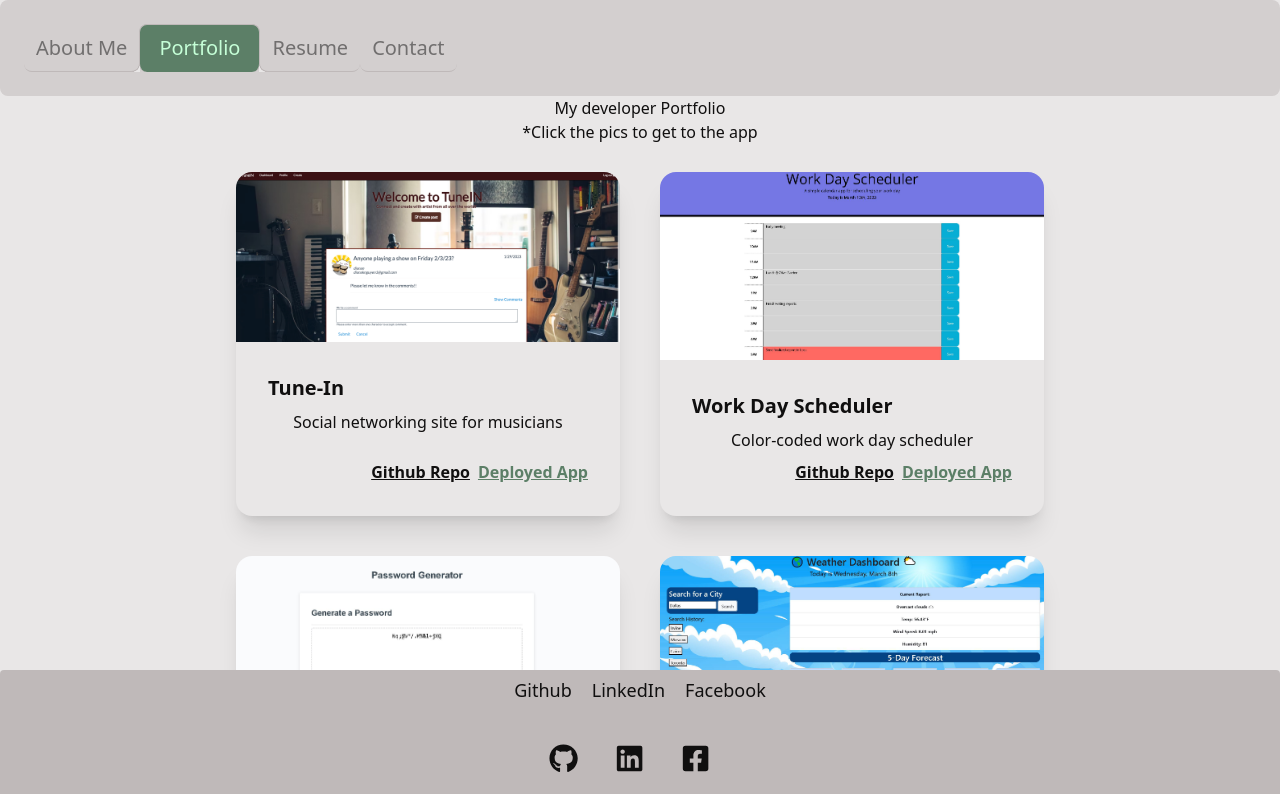
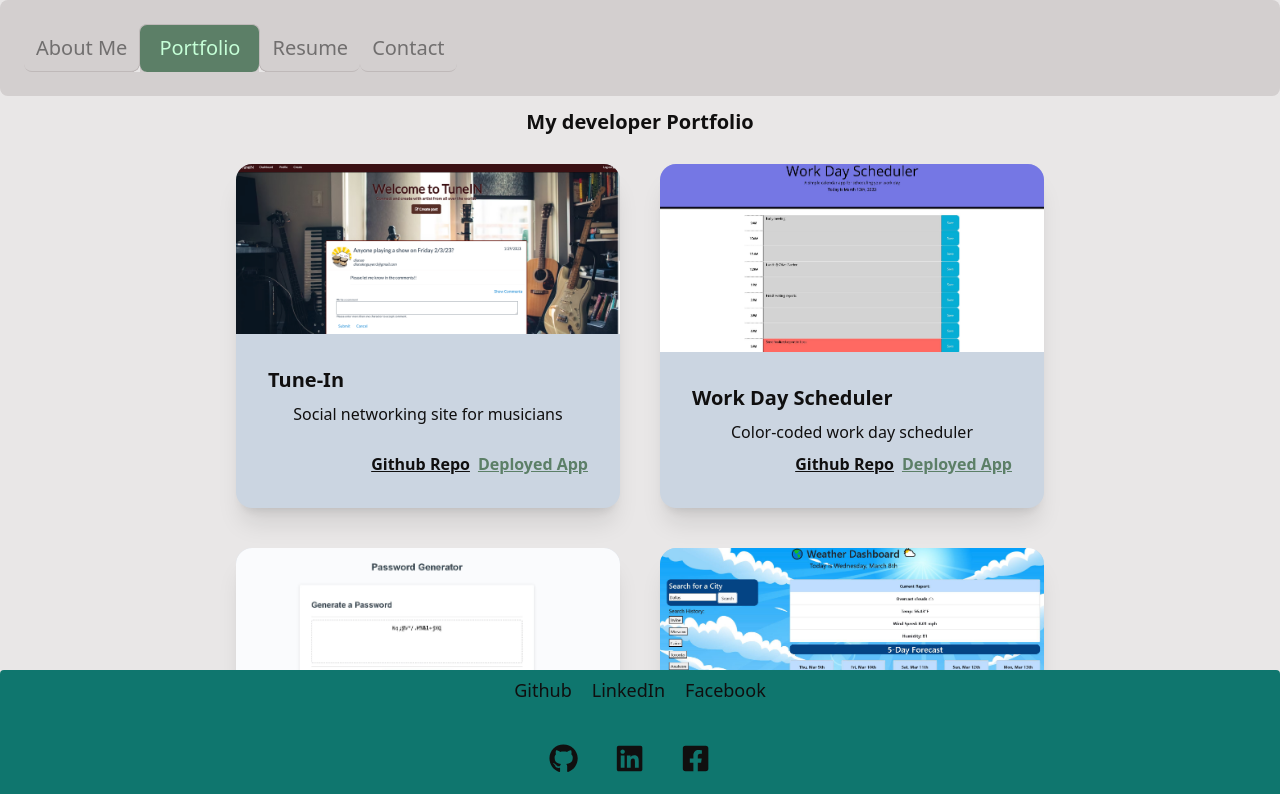
Before and after one commit to David8127/react-portfolio, a React (Vite) app: page /portfolio in a window 1280 px wide. Shown: the top 794 px of the page. Built offline with nearby package versions, Linux system fonts and the light colour scheme.

Commit message:
edits to footer and README

```diff
--- a/src/components/Footer.jsx
+++ b/src/components/Footer.jsx
@@ -2,7 +2,7 @@ import { FaGithub, FaLinkedin, FaFacebookSquare } from "react-icons/fa";
 
 const Footer = () => {
     return (
-        <footer className="sticky bottom-0 footer footer-center py-1.5 bg-base-300 text-base-content rounded">
+        <footer className="sticky bottom-0 footer footer-center py-1.5 bg-base-300 text-base-content rounded bg-teal-700">
             <div className="grid grid-flow-col gap-5">
                 <a className="text-lg">Github</a>
                 <a className="text-lg">LinkedIn</a>
--- a/src/components/Portfolio.jsx
+++ b/src/components/Portfolio.jsx
@@ -1,4 +1,3 @@
-import React from 'react';
 import Password from '../assets/passwordGen2.png';
 import Schedule from '../assets/scheduleExample.png';
 import WeatherApp from '../assets/weather-app-pic.png';
@@ -6,15 +5,12 @@ import Note from '../assets/new-note.png';
 import Carry from '../assets/carryon.png';
 import Tune from '../assets/tune-in.png';
 
-
-
 const Portfolio = () => {
   return (
     <div className="flex flex-col">
-      <h1>My developer Portfolio</h1>
-      <h4>*Click the pics to get to the app</h4>
+      <h1 className='pt-3 font-bold text-xl'>My developer Portfolio</h1>
       <div className="applications grid grid-cols-2 gap-10 justify-center p-7">
-      <div className="card w-96 bg-base-100 shadow-xl justify-self-end">
+      <div className="card w-96 bg-base-100 shadow-xl  justify-self-end">
           <figure><img src={Tune} alt="Tune-in" /></figure>
           <div className="card-body">
             <h2 className="card-title">
--- a/src/index.css
+++ b/src/index.css
@@ -5,3 +5,7 @@
 body {
     text-align: center;
 }
+
+.card {
+    background-color: #CBD5E1;
+}
```
Also changed, not shown: src/assets/PortfolioMain.JPG (added), 1 other file (tests, documents, lock files or other folders).
